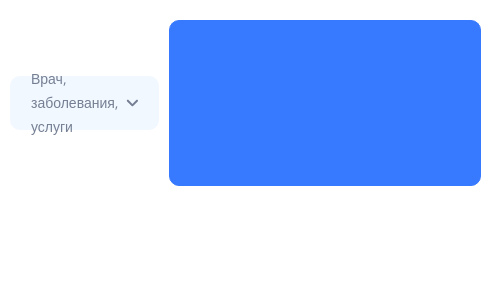
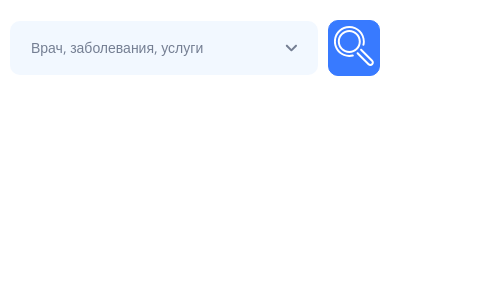
Before and after one commit to wukapHo/east-clinic-test, a Vue app: page / in a window 390 px wide. Shown: the top 300 px of the page, 481 px wide, since content can reach past the window. Built offline with nearby package versions, Linux system fonts and the light colour scheme.

Commit message:
fix: svg-icon on mobile layout

```diff
--- a/package.json
+++ b/package.json
@@ -22,6 +22,7 @@
     "eslint-plugin-import": "^2.20.2",
     "eslint-plugin-vue": "^7.0.0",
     "sass": "^1.26.5",
-    "sass-loader": "^8.0.2"
+    "sass-loader": "^8.0.2",
+    "vue-cli-plugin-svg": "~0.2.1"
   }
 }
--- a/src/App.vue
+++ b/src/App.vue
@@ -15,7 +15,7 @@
     >
       <span class="search-button__text">Найти</span>
       <span class="search-button__icon">
-        <svg v-html="searchIcon"></svg>
+        <search-icon/>
       </span>
     </the-button>
   </div>
@@ -24,7 +24,7 @@
 <script>
 import TheSelect from '@/components/TheSelect.vue';
 import TheButton from '@/components/TheButton.vue';
-import searchIcon from '@/assets/svg/search.svg?inline';
+import SearchIcon from '@/assets/svg/search.svg?inline';
 
 export default {
   name: 'App',
@@ -32,6 +32,7 @@ export default {
   components: {
     TheSelect,
     TheButton,
+    SearchIcon,
   },
 
   data() {
@@ -40,7 +41,6 @@ export default {
       selectedSpec: null,
       searchString: '',
       isError: false,
-      searchIcon,
     };
   },
 
```
Also changed, not shown: 1 other file (tests, documents, lock files or other folders).
